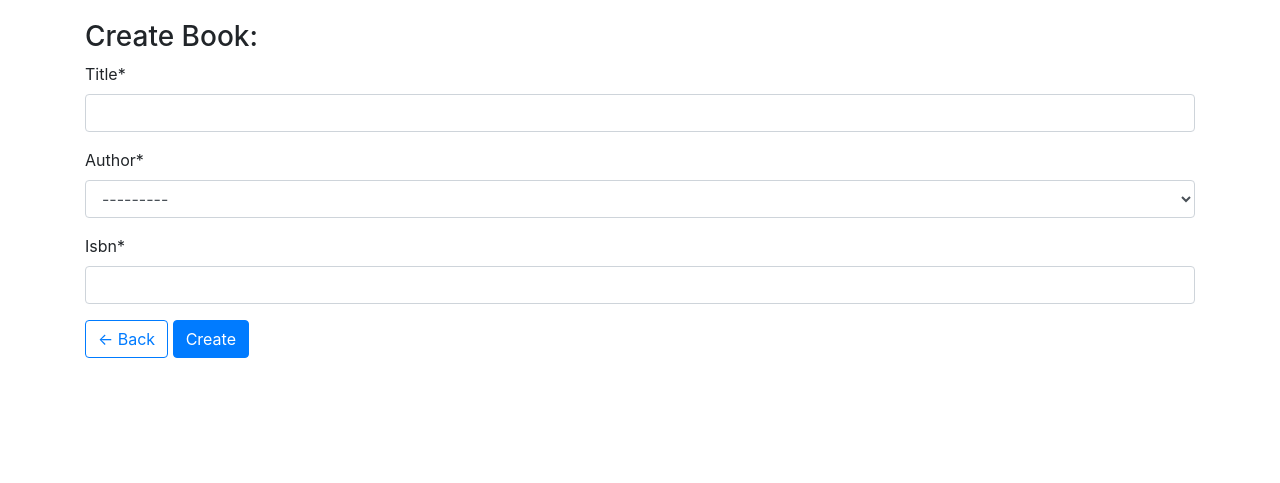
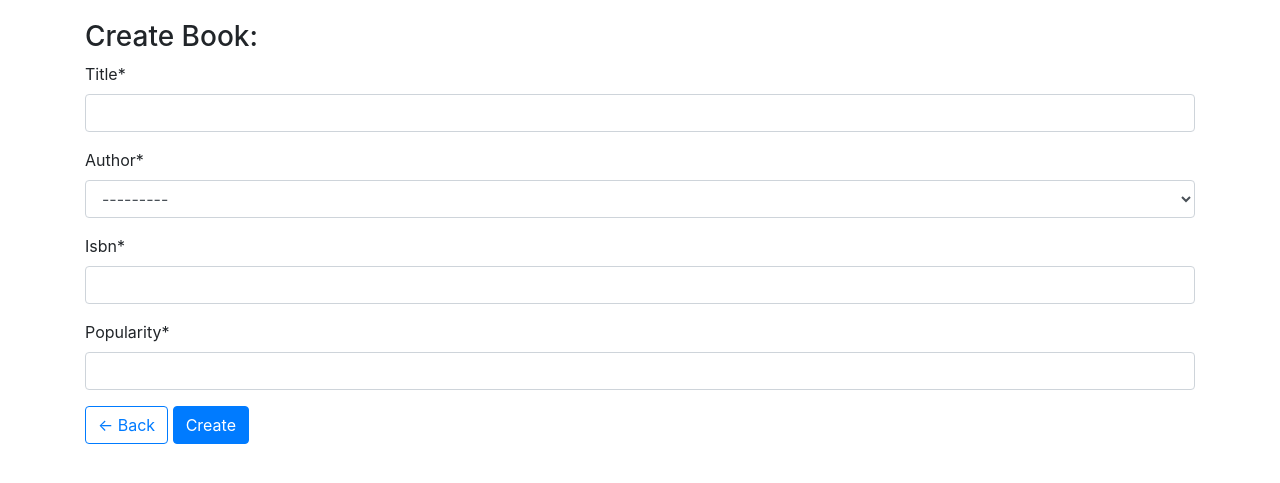
Before and after one commit to zonagilreath/wdc-class-material-auth-sessions-commands, a Django app: page /create_book/ in a window 1280 px wide. Shown: the top 483 px of the page. Run offline with Django 3.2, Linux system fonts and the light colour scheme; data comes from the database, SQL or seed files in the repository; some libraries are stand-ins or nearby versions.

Commit message:
Fix form

```diff
--- a/sample_project/sample_app/forms.py
+++ b/sample_project/sample_app/forms.py
@@ -7,4 +7,4 @@ class BookForm(forms.ModelForm):
 
     class Meta:
         model = Book
-        fields = ['title', 'author', 'isbn']
+        fields = ['title', 'author', 'isbn', 'popularity']
--- a/sample_project/sample_app/templates/books.html
+++ b/sample_project/sample_app/templates/books.html
@@ -20,7 +20,7 @@
         <th>#</th>
         <th>Book Title</th>
         <th>Author</th>
-        <th><a href="/?sort={% if sort_method == 'asc' %}desc{% else %}asc{% endif %}">Popularity({% if sort_method == 'asc' %} v {% else %} ^ {% endif %})</a></th>
+        <th><a href="/?sort={% if sort_method == 'asc' %}desc{% else %}asc{% endif %}">Popularity ({% if sort_method == 'asc' %}↓{% else %}↑{% endif %})</a></th>
         <th>Actions</th>
       </tr>
     </thead>
--- a/sample_project/sample_app/views.py
+++ b/sample_project/sample_app/views.py
@@ -10,10 +10,10 @@ from .models import Author, Book
 def index(request):
     sort_method = request.GET.get('sort', 'asc')
     books = Book.objects.all()
-    # if sort_method == 'asc':
-    #     books = books.order_by('popularity')
-    # elif sort_method == 'desc':
-    #     books = books.order_by('-popularity')
+    if sort_method == 'asc':
+        books = books.order_by('popularity')
+    elif sort_method == 'desc':
+        books = books.order_by('-popularity')
 
     if 'q' in request.GET:
         q = request.GET['q']
```
